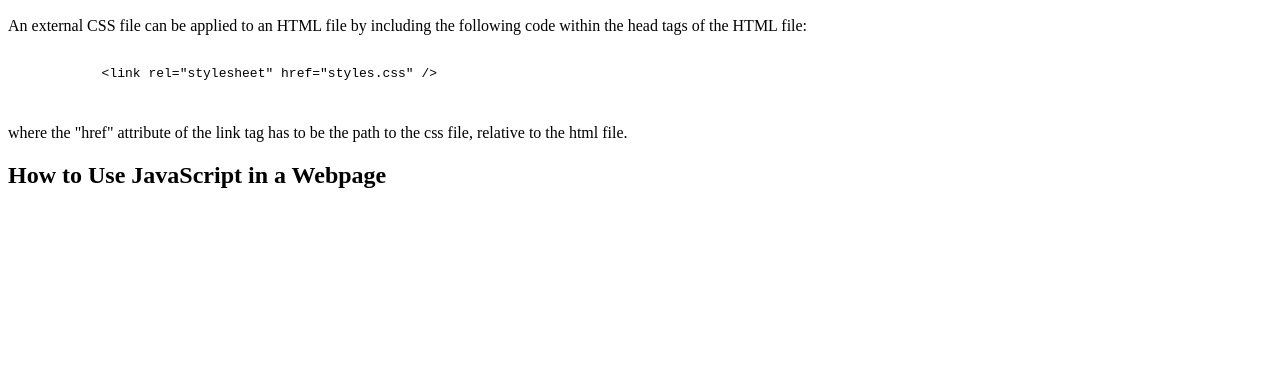
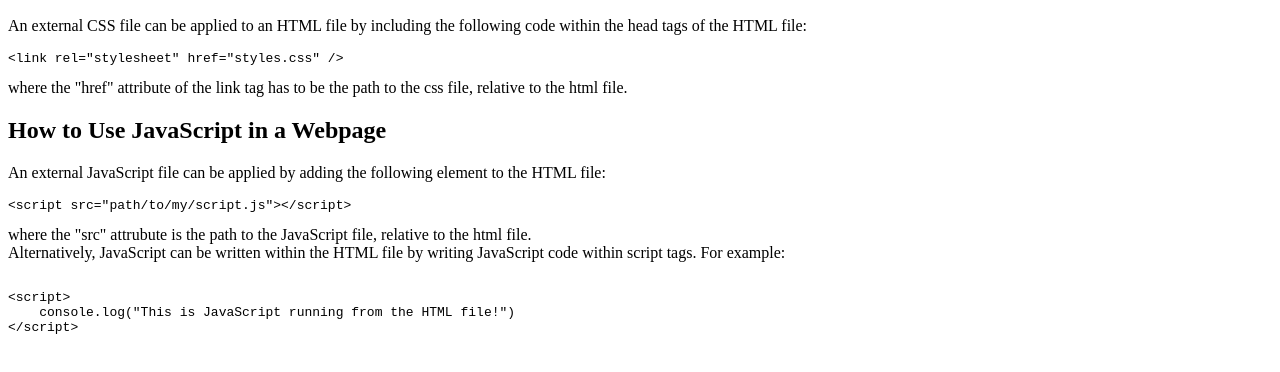
Before and after one commit to AlIbay8/assignment-5-repo, a plain HTML site: page index.html in a window 1280 px wide. Shown: the part 392-764 px from the top of the page. Drawn offline with Linux system fonts and the light colour scheme.

Commit message:
completed JS question

```diff
--- a/index.html
+++ b/index.html
@@ -16,13 +16,22 @@
     <h1>Assignment 5</h1>
     <h2 class="css-question">How to Apply CSS to HTML</h2>
     <p class="css-question">An external CSS file can be applied to an HTML file by including the following code within the head tags of the HTML file:
-        <pre>
-            <code>
-            &lt;link rel="stylesheet" href="styles.css" /&gt;
-            </code>
-        </pre>
+        <pre>&lt;link rel="stylesheet" href="styles.css" /&gt;</pre>
         where the "href" attribute of the link tag has to be the path to the css file, relative to the html file.
     </p>
     <h2 class="js-question">How to Use JavaScript in a Webpage</h2>
-    <p class="js-question"></p>
+    <p class="js-question">
+        An external JavaScript file can be applied by adding the following element to the HTML file:
+        <pre>&lt;script src="path/to/my/script.js"&gt;&lt;/script&gt;</pre>
+        where the "src" attrubute is the path to the JavaScript file, relative to the html file.
+        <br>
+        Alternatively, JavaScript can be written within the HTML file by writing JavaScript code within script tags. For example:
+        <pre>
+<code>
+&lt;script&gt;
+    console.log("This is JavaScript running from the HTML file!")
+&lt;/script&gt;
+</code>
+        </pre>
+    </p>
 </body>
```
